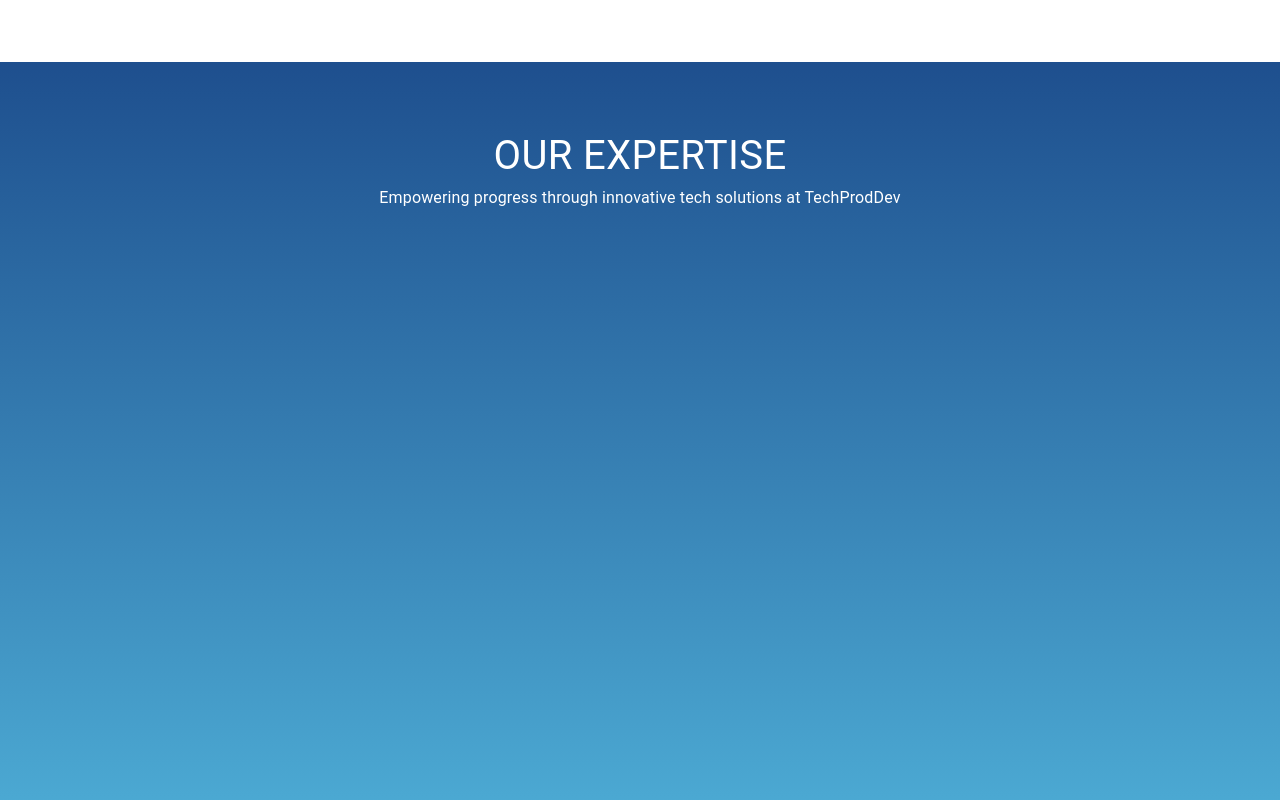
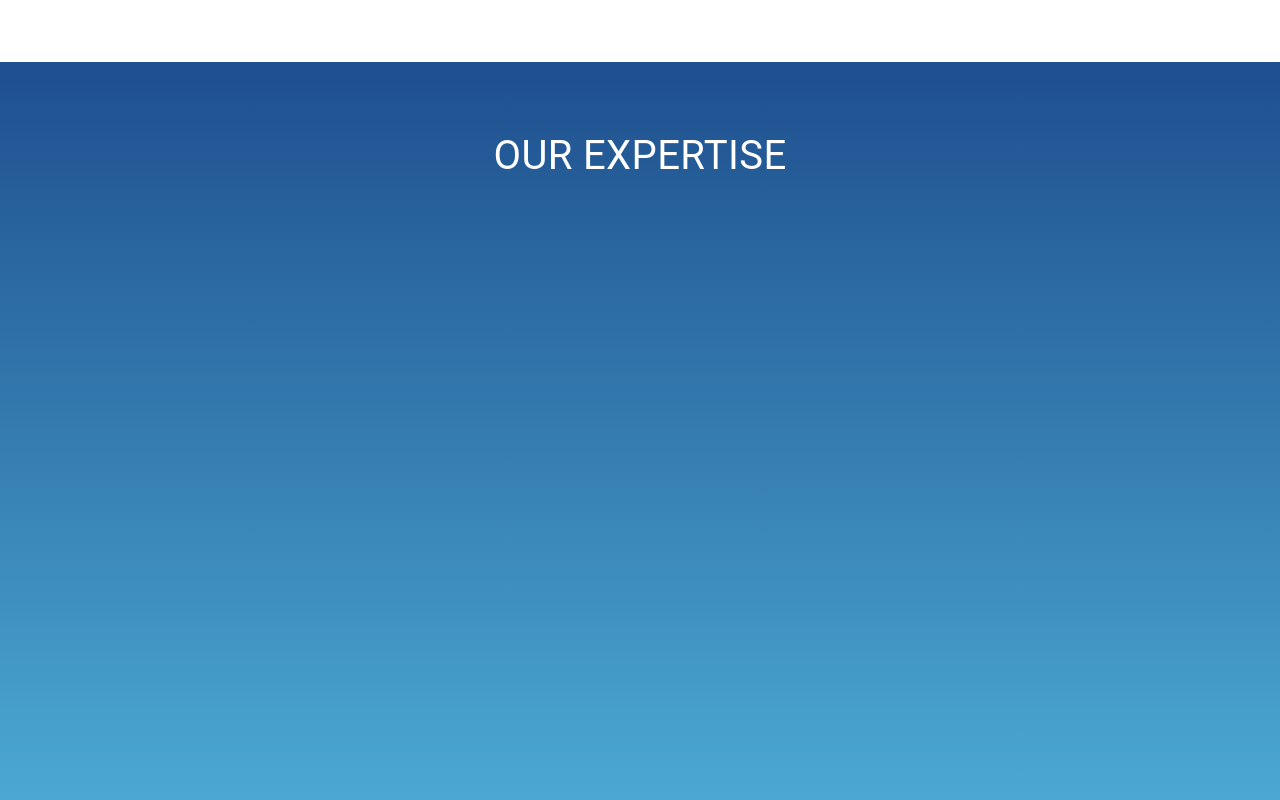
Before and after one commit to usama216/TechproDev, a React (Create React App) app: page / in a window 1280 px wide. Shown: the part 865-1665 px from the top of the page. Built offline with nearby package versions, Linux system fonts and the light colour scheme.

Commit message:
Test for netlify

```diff
--- a/src/Pages/Home/HomeComponents/OurExpertise.js
+++ b/src/Pages/Home/HomeComponents/OurExpertise.js
@@ -9,7 +9,7 @@
 
 <Box sx={{display:'flex', justifyContent:'center', alignItems:'center', flexDirection:'column', color:'white', textAlign:'center'}}>
 <Typography sx={{fontSize:'2.5rem', }}>OUR EXPERTISE </Typography>
-<Typography>Empowering progress through innovative tech solutions at TechProdDev</Typography>
+{/* <Typography>Empowering progress through innovative tech solutions at TechProdDev</Typography> */}
 </Box>
 
 </Box>
```
